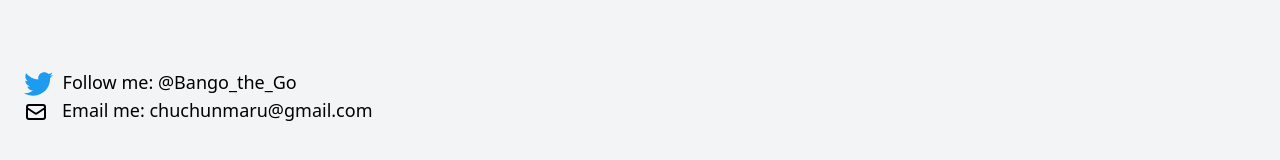
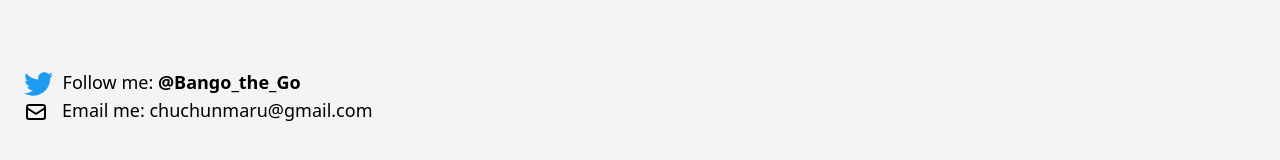
Before and after one commit to soygabrielnunez/translations-portfolio, a Vue app: page /#/ in a window 1280 px wide. Shown: the part 2888-3048 px from the top of the page. Built offline with nearby package versions, Linux system fonts and the light colour scheme; the HTML template or start-up script is replaced by a standard one.

Commit message:
adding twitter profile link

```diff
--- a/src/components/PageLayout.vue
+++ b/src/components/PageLayout.vue
@@ -45,7 +45,7 @@
           </g>
         </svg>
       </a>&nbsp;
-      <span class="hidden lg:inline">Follow me: </span><span>@Bango_the_Go</span>
+      <span class="hidden lg:inline">Follow me: </span><a href="https://twitter.com/Bango_the_Go/" target="_blank" class="font-bold cursor-pointer">@Bango_the_Go</a>
       <br />
       <svg xmlns="http://www.w3.org/2000/svg" class="h-4 w-4 lg:h-6 lg:w-6 inline" fill="none" viewBox="0 0 24 24" stroke="currentColor">
         <path stroke-linecap="round" stroke-linejoin="round" stroke-width="2" d="M3 8l7.89 5.26a2 2 0 002.22 0L21 8M5 19h14a2 2 0 002-2V7a2 2 0 00-2-2H5a2 2 0 00-2 2v10a2 2 0 002 2z" />
```
